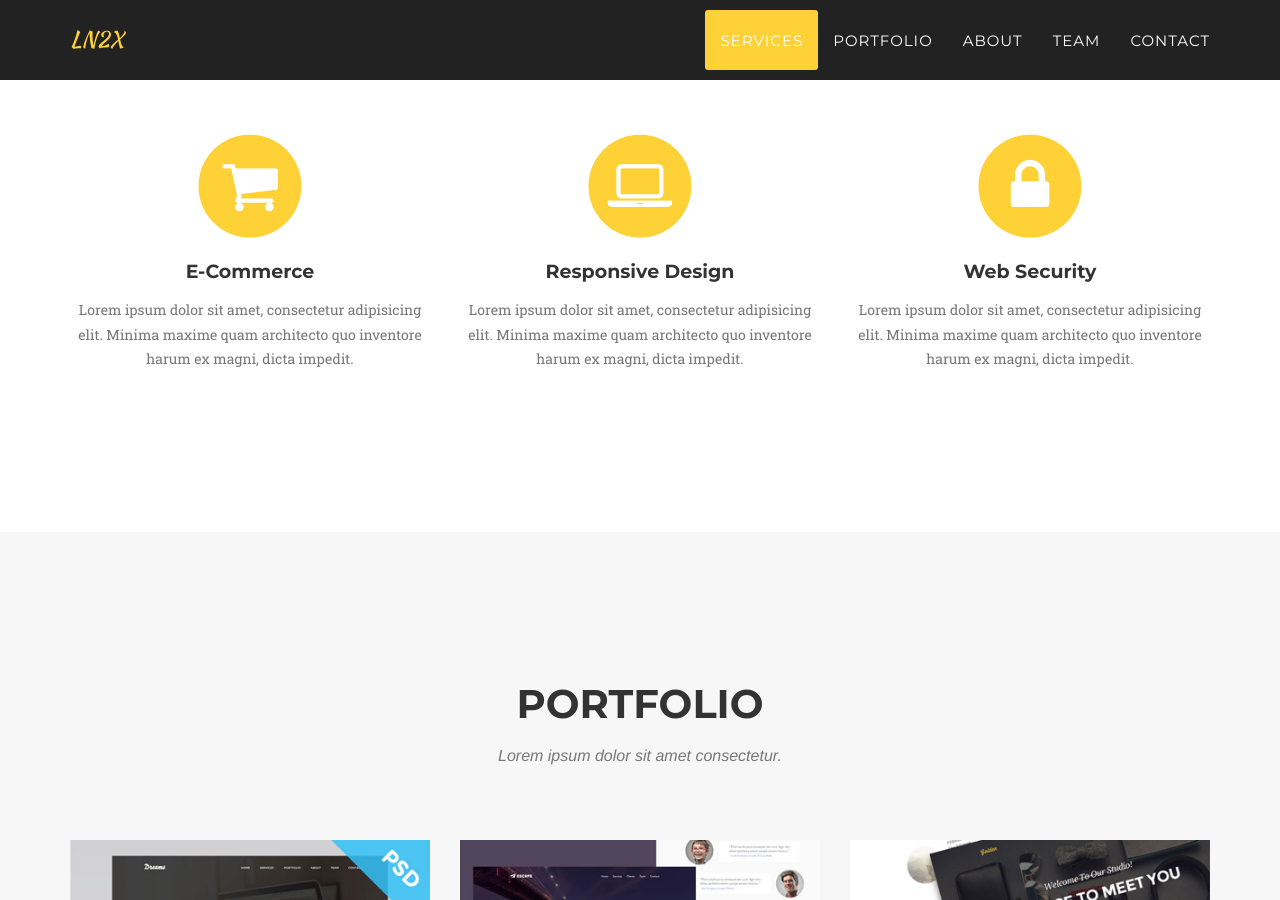
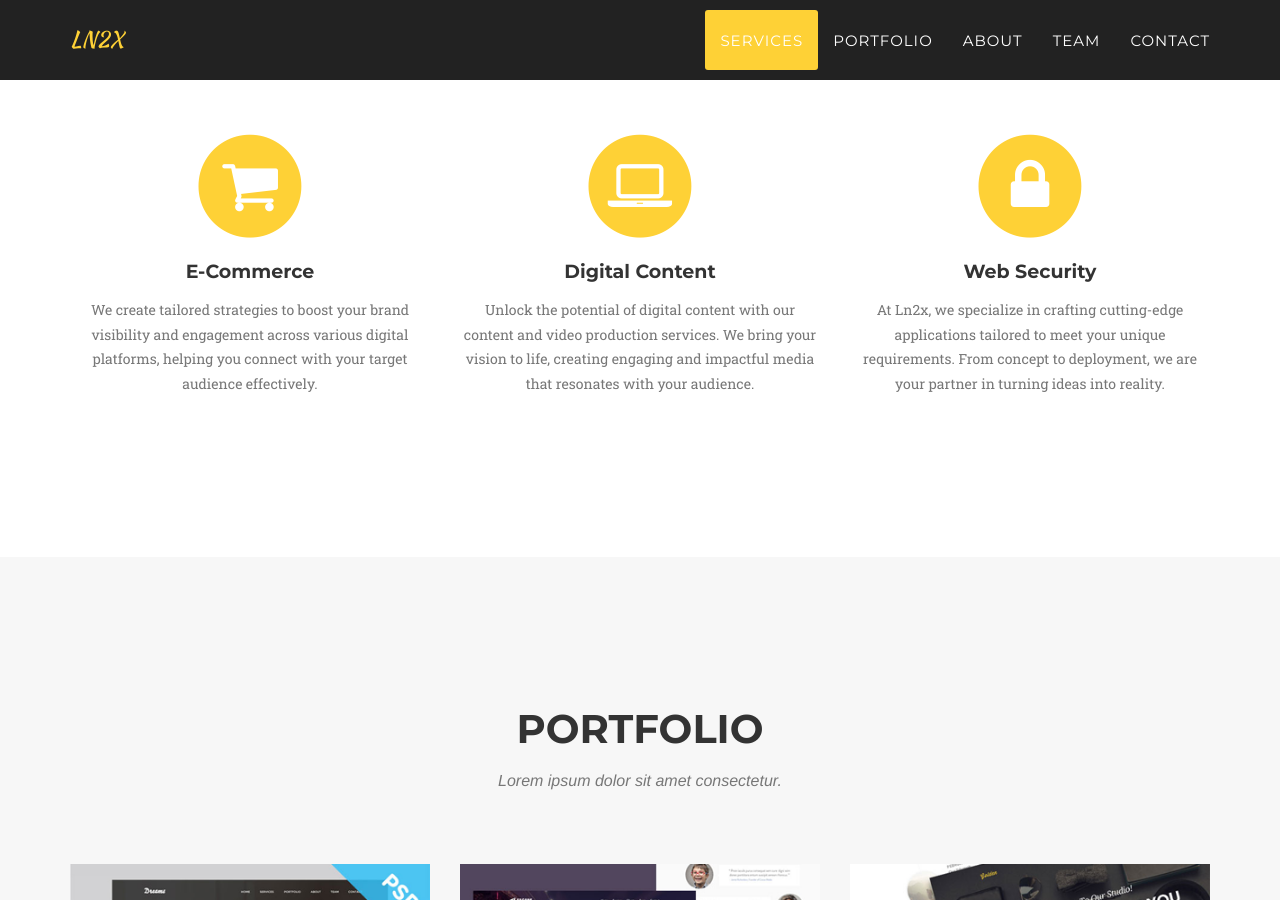
Before and after one commit to 8o8Live/ln2x, a Jekyll site: the page built from index.html, in a window 1280 px wide and 900 px high, scrolled down 938 px. Built offline with Jekyll 4.4.1, drawn with Linux system fonts in a browser that asks for light colours; some web fonts are replaced.

Commit message:
Updated TEXT Content in Services

```diff
--- a/_includes/services.html
+++ b/_includes/services.html
@@ -14,15 +14,15 @@
                         <i class="fa fa-shopping-cart fa-stack-1x fa-inverse"></i>
                     </span>
                     <h4 class="service-heading">E-Commerce</h4>
-                    <p class="text-muted">Lorem ipsum dolor sit amet, consectetur adipisicing elit. Minima maxime quam architecto quo inventore harum ex magni, dicta impedit.</p>
+                    <p class="text-muted">We create tailored strategies to boost your brand visibility and engagement across various digital platforms, helping you connect with your target audience effectively.</p>
                 </div>
                 <div class="col-md-4">
                     <span class="fa-stack fa-4x">
                         <i class="fa fa-circle fa-stack-2x text-primary"></i>
                         <i class="fa fa-laptop fa-stack-1x fa-inverse"></i>
                     </span>
-                    <h4 class="service-heading">Responsive Design</h4>
-                    <p class="text-muted">Lorem ipsum dolor sit amet, consectetur adipisicing elit. Minima maxime quam architecto quo inventore harum ex magni, dicta impedit.</p>
+                    <h4 class="service-heading">Digital Content</h4>
+                    <p class="text-muted">Unlock the potential of digital content with our content and video production services. We bring your vision to life, creating engaging and impactful media that resonates with your audience.</p>
                 </div>
                 <div class="col-md-4">
                     <span class="fa-stack fa-4x">
@@ -30,7 +30,7 @@
                         <i class="fa fa-lock fa-stack-1x fa-inverse"></i>
                     </span>
                     <h4 class="service-heading">Web Security</h4>
-                    <p class="text-muted">Lorem ipsum dolor sit amet, consectetur adipisicing elit. Minima maxime quam architecto quo inventore harum ex magni, dicta impedit.</p>
+                    <p class="text-muted">At Ln2x, we specialize in crafting cutting-edge applications tailored to meet your unique requirements. From concept to deployment, we are your partner in turning ideas into reality.</p>
                 </div>
             </div>
         </div>
```
Also changed, not shown: _layouts/posts.html (added, +24 -0 lines).
